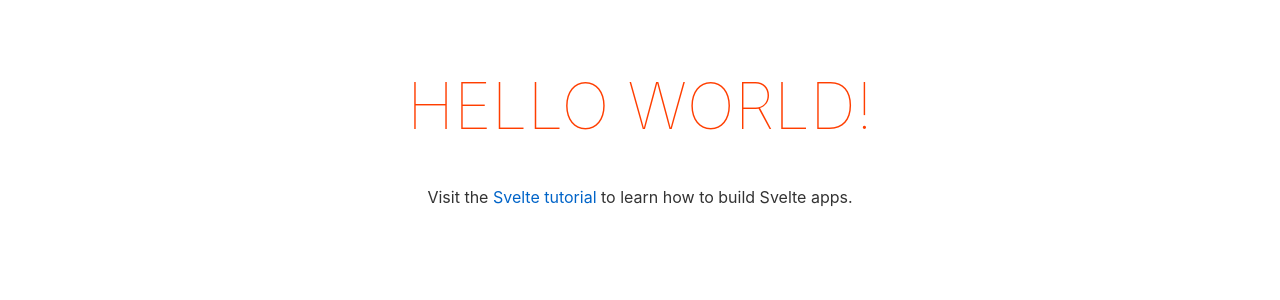
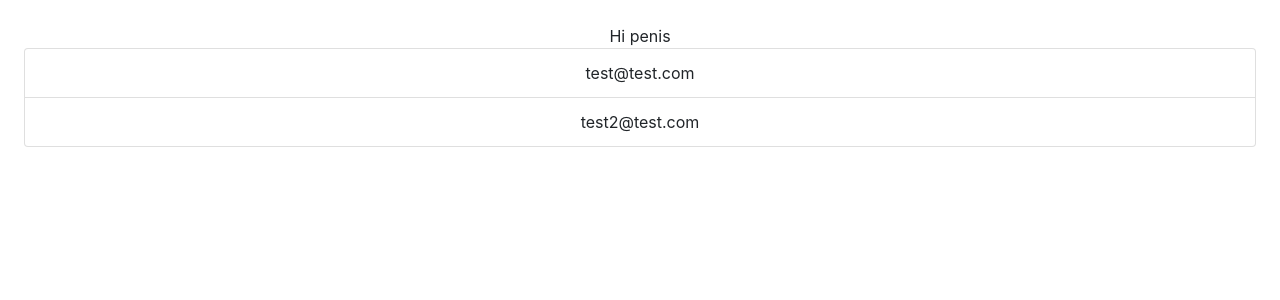
Before and after one commit to johannchopin/htw-m1-softwarearchitecture, a Svelte app in the folder website/: page / in a window 1280 px wide. Shown: the top 300 px of the page. Built offline with nearby package versions, Linux system fonts and the light colour scheme; no server answers.

Commit message:
🚧 Fetch spams

```diff
--- a/website/package.json
+++ b/website/package.json
@@ -17,6 +17,9 @@
     "svelte": "^3.0.0"
   },
   "dependencies": {
+    "bootstrap": "^4.6.0",
+    "restapify": "^0.0.20",
+    "restapify-cli": "^0.0.1",
     "sirv-cli": "^1.0.0"
   }
 }
--- a/website/src/App.svelte
+++ b/website/src/App.svelte
@@ -1,10 +1,32 @@
 <script>
-	export let name;
+	import { onMount } from 'svelte';
+	const API_ROOT = 'http://localhost:2020'
+	let spams = [];
+
+	const fetchSpams = () => {
+		fetch(`${API_ROOT}/spams`).then((response) => {
+			console.log(response.body)
+		}).catch(() => {
+			spams = ["test@test.com", "test2@test.com"]
+		})
+	}
+
+	onMount(async () => {
+		fetchSpams()
+		const intervalInstance = setInterval(() => {
+			fetchSpams()
+		}, 5000)
+	})
+
 </script>
 
 <main>
-	<h1>Hello {name}!</h1>
-	<p>Visit the <a href="https://svelte.dev/tutorial">Svelte tutorial</a> to learn how to build Svelte apps.</p>
+	Hi penis
+	<ul id="spams" class="list-group">
+		{#each spams as spam}
+			<li class="list-group-item">{spam}</li>
+		{/each}
+	</ul>
 </main>
 
 <style>
@@ -15,13 +37,6 @@
 		margin: 0 auto;
 	}
 
-	h1 {
-		color: #ff3e00;
-		text-transform: uppercase;
-		font-size: 4em;
-		font-weight: 100;
-	}
-
 	@media (min-width: 640px) {
 		main {
 			max-width: none;
--- a/website/src/main.js
+++ b/website/src/main.js
@@ -1,5 +1,6 @@
+import 'bootstrap/dist/css/bootstrap.min.css';
+
 import App from './App.svelte';
-
 const app = new App({
 	target: document.body,
 	props: {
```
Also changed, not shown: 2 other files (tests, documents, lock files or other folders).
